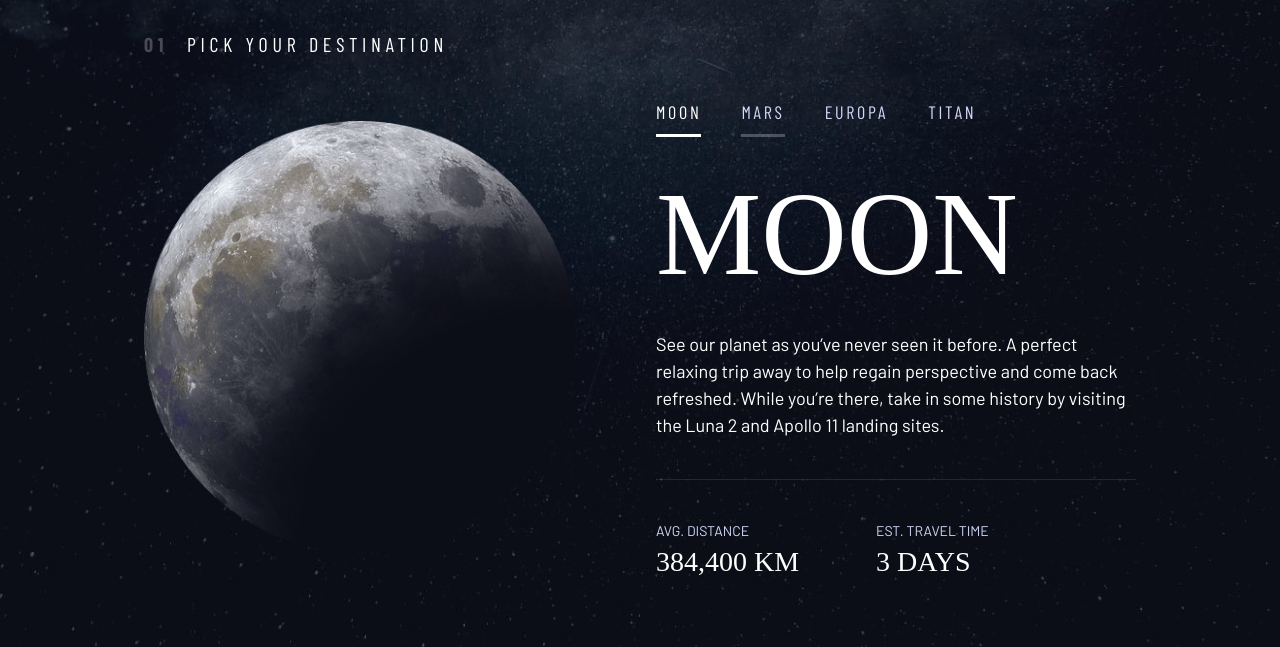
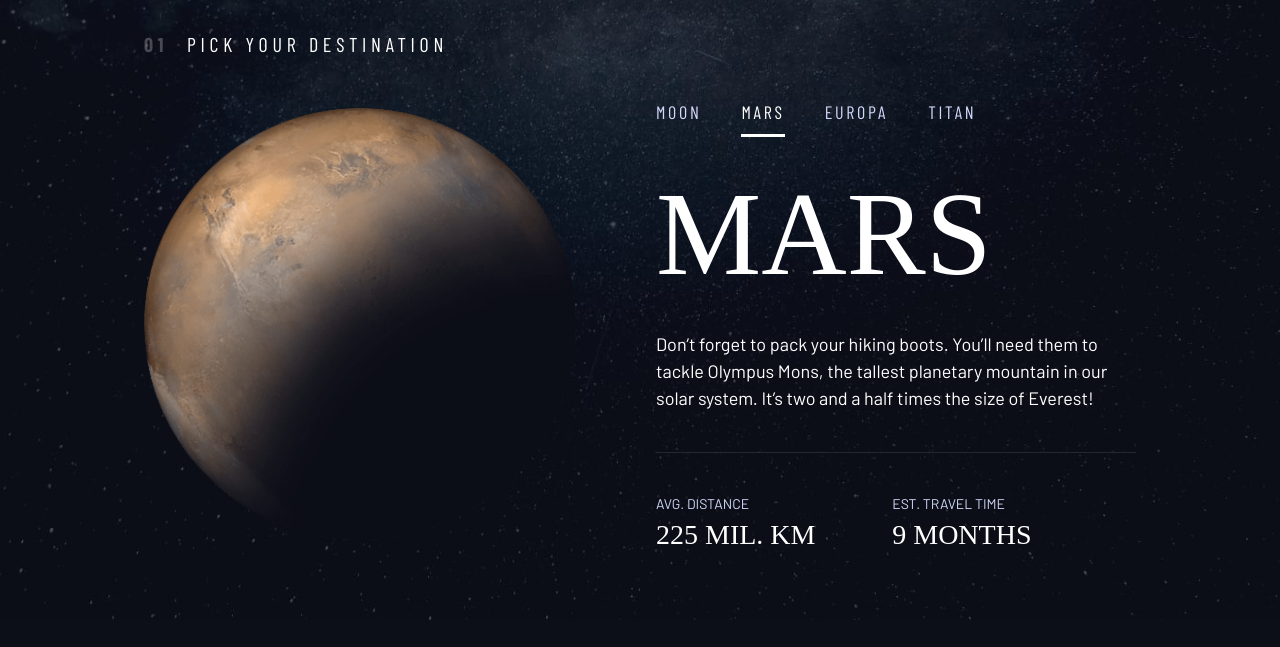
Before and after one commit to alisariyer/space-travel, a plain HTML site: page destination.html in a window 1280 px wide. Both pictures are taken after a click on the tab "MARS". Shown: the part 209-856 px from the top of the page. After the commit the page ends 829 px from the top, so only its background shows below. Drawn offline with nearby package versions, Linux system fonts and the light colour scheme; a web font is replaced by a local one.

Commit message:
Fix click probram on tab by adding a data-index attribute on tab buttons, remove previous index variable so change all refactor tabs.js

```diff
--- a/destination.html
+++ b/destination.html
@@ -76,10 +76,10 @@
 
     <!-- tabs -->
     <div class="tab-list underline-indicators flex" role="tablist" aria-label="destination list">
-      <button aria-selected="true" role="tab" aria-controls="moon-tab" tabindex="0" class="uppercase text-accent ff-sans-cond letter-spacing-2">Moon</button>
-      <button aria-selected="false" role="tab" aria-controls="mars-tab" tabindex="-1" class="uppercase text-accent ff-sans-cond letter-spacing-2">Mars</button>
-      <button aria-selected="false" role="tab" aria-controls="europa-tab" tabindex="-1" class="uppercase text-accent ff-sans-cond letter-spacing-2">Europa</button>
-      <button aria-selected="false" role="tab" aria-controls="titan-tab" tabindex="-1" class="uppercase text-accent ff-sans-cond letter-spacing-2">Titan</button>
+      <button aria-selected="true" role="tab" aria-controls="moon-tab" tabindex="0" data-index="0" class="uppercase text-accent ff-sans-cond letter-spacing-2">Moon</button>
+      <button aria-selected="false" role="tab" aria-controls="mars-tab" tabindex="-1" data-index="1" class="uppercase text-accent ff-sans-cond letter-spacing-2">Mars</button>
+      <button aria-selected="false" role="tab" aria-controls="europa-tab" tabindex="-1" data-index="2" class="uppercase text-accent ff-sans-cond letter-spacing-2">Europa</button>
+      <button aria-selected="false" role="tab" aria-controls="titan-tab" tabindex="-1" data-index="3" class="uppercase text-accent ff-sans-cond letter-spacing-2">Titan</button>
     </div>
 
     <!-- The moon -->
--- a/index.html
+++ b/index.html
@@ -23,7 +23,7 @@
     <link rel="stylesheet" href="./css/pages.css">
     <link rel="stylesheet" href="./css/layout.css">
 
-    <script src="index.js" defer></script>
+    <script src="navigation.js" defer></script>
 
     <title>Web Travel Website</title>
 </head>
--- a/tabs.js
+++ b/tabs.js
@@ -1,16 +1,20 @@
 const tabList = document.querySelector('[role="tablist"]');
 const tabs = document.querySelectorAll('[role="tab"]');
 const articles = document.querySelectorAll('[role="tabpanel"]');
+const pictures = document.querySelectorAll("#main picture");
 
 let currentTabIndex = 0;
-let previousTabIndex = -1;
 
-tabs.forEach(tab => {
-    tab.addEventListener('click', (e) => {
-        articles.forEach(article => article.setAttribute('hidden', true));
-        articles[currentTabIndex].removeAttribute('hidden');
-    })
-})
+tabs.forEach((tab) => {
+  tab.addEventListener("click", (e) => {
+    currentTabIndex = parseInt(e.target.getAttribute("data-index"));
+    articles.forEach((article) => article.setAttribute("hidden", true));
+    pictures.forEach((picture) => picture.setAttribute("hidden", true));
+    articles[currentTabIndex].removeAttribute("hidden");
+    pictures[currentTabIndex].removeAttribute("hidden");
+    changeTabStatus();
+  });
+});
 
 tabList.addEventListener("keydown", changeTab);
 
@@ -18,21 +22,21 @@ function changeTab(e) {
   // e.code is most convenient to use for pysical keys so
   // ArrowLeft and ArrowRight are used
   if (e.code === "ArrowLeft") {
-    previousTabIndex = currentTabIndex;
-    currentTabIndex === 0 ? currentTabIndex = 3 : currentTabIndex--;
+    currentTabIndex === 0 ? (currentTabIndex = 3) : currentTabIndex--;
     changeTabStatus();
   }
 
   if (e.code === "ArrowRight") {
-    previousTabIndex = currentTabIndex;
-    currentTabIndex === 3 ? currentTabIndex = 0 : currentTabIndex++;
+    currentTabIndex === 3 ? (currentTabIndex = 0) : currentTabIndex++;
     changeTabStatus();
   }
 }
 
 function changeTabStatus() {
-  tabs[previousTabIndex].setAttribute("aria-selected", false);
-  tabs[previousTabIndex].setAttribute("index", -1);
+  tabs.forEach((tab) => {
+    tab.setAttribute("aria-selected", false);
+    tab.setAttribute("index", -1);
+  });
   tabs[currentTabIndex].setAttribute("aria-selected", true);
   tabs[currentTabIndex].setAttribute("index", 0);
   tabs[currentTabIndex].focus();
```
